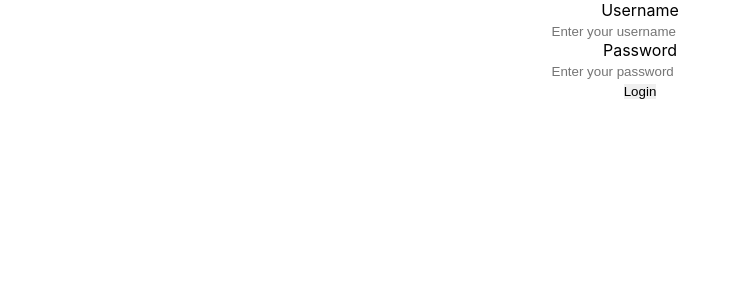
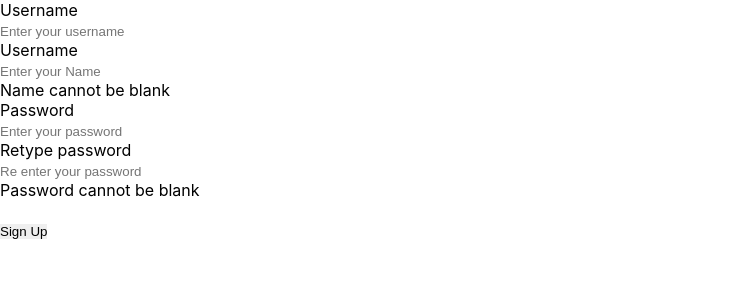
Before and after one commit to NghiemQuangCuong/todoreact, a React (Create React App) app: page / in a window 1280 px wide. Shown: the top 300 px of the page, without its empty margins (0-741 px from the left). Built offline with nearby package versions, Linux system fonts and the light colour scheme.

Commit message:
Fix register page

```diff
--- a/src/Components/Login.js
+++ b/src/Components/Login.js
@@ -37,14 +37,14 @@ class Login extends React.Component
         console.log('Password');
         console.log(this.state.password);
 
-        const usernameValid = !!this.state.username;
-        const passwordValid = !!this.state.password;
-        // Update the messages
-        this.setState({usernameValid, passwordValid});
+        // const usernameValid = !!this.state.username;
+        // const passwordValid = !!this.state.password;
+        // // Update the messages
+        // this.setState({usernameValid, passwordValid});
 
-        if (usernameValid && passwordValid) {
-            // If the username & password are both valid, submit the form...
-        }
+        // if (usernameValid && passwordValid) {
+        //     // If the username & password are both valid, submit the form...
+        // }
     }
 
     render()
--- a/src/Components/Register.js
+++ b/src/Components/Register.js
@@ -1,12 +1,70 @@
-import React from 'react';
-import '../CSS/Register.css';
+import React, {useState} from 'react';
+import '../CSS/Login.css';
 
-class Register extends React.Component
+class Login extends React.Component
 {
     constructor(props)
     {
         super(props);
         this.props = props;
+        this.onUsernameChange = this.onUsernameChange.bind(this);
+        this.onNameChange = this.onNameChange.bind(this);
+        this.onPasswordChange = this.onPasswordChange.bind(this);
+        this.onRepasswordChange = this.onRepasswordChange.bind(this);
+        this.sendInfo = this.sendInfo.bind(this);
+
+        this.state = {
+            usernameValid: true,
+            passwordValid: true,
+        };
+    }
+
+    onUsernameChange(e) {
+        this.setState({
+            username: e.target.value,
+            usernameValid: !!e.target.value
+        });
+    }
+
+    onNameChange(e) {
+        this.setState({
+            name: e.target.value,
+            nameValid: !!e.target.value
+        });
+    }
+
+    onPasswordChange(e) {
+        this.setState({
+            password: e.target.value,
+            passwordValid: !!e.target.value
+        });
+    }
+
+    onRepasswordChange(e) {
+        this.setState({
+            repassword: e.target.value,
+            repasswordValid: !!e.target.value
+        });
+    }
+
+    sendInfo() {
+        console.log('Username:');
+        console.log(this.state.username);
+
+        console.log('Username:');
+        console.log(this.state.username);
+
+        console.log('Password');
+        console.log(this.state.password);
+
+        // const usernameValid = !!this.state.username;
+        // const passwordValid = !!this.state.password;
+        // // Update the messages
+        // this.setState({usernameValid, passwordValid});
+
+        // if (usernameValid && passwordValid) {
+        //     // If the username & password are both valid, submit the form...
+        // }
     }
 
     render()
@@ -15,18 +73,27 @@ class Register extends React.Component
         return (
             <div className='signupform'>
                 <p>Username</p>
-                <input type="text" className="username" id="username" name="username" placeholder="Enter your username"/>
-                <p>Name</p>
-                <input type="text" className="name" id="name" name="name" placeholder="Enter your Name"/>
+                <input type="text" className="username" id="username" name="username" onInput={this.onUsernameChange} placeholder="Enter your username"/>
+                {!this.state.usernameValid && <p>Username cannot be blank</p>}
+
+                <p>Username</p>
+                <input type="text" className="name" id="name" name="name" onInput={this.onNameChange} placeholder="Enter your Name"/>
+                {!this.state.nameValid && <p>Name cannot be blank</p>}
+
                 <p>Password</p>
-                <input type="password" className="password" id="password" name="password" placeholder="Enter your password" type="password"/>
-                <p>Retype Password</p>
-                <input type="repassword" className="repassword" id="repassword" name="repassword" placeholder="Enter your password" type="password"/>
+                <input type="password" className="password" id="password" name="password" onInput={this.onPasswordChange} placeholder="Enter your password" type="password"/>
+                {!this.state.passwordValid && <p>Password cannot be blank</p>}
+
+                <p>Retype password</p>
+                <input type="repassword" className="repassword" id="repassword" name="repassword" onInput={this.onRepasswordChange} placeholder="Re enter your password" type="password"/>
+                {!this.state.repasswordValid && <p>Password cannot be blank</p>}
+
                 <br/>
-                <button onClick={this.sendInfo} type="button">Login</button>
+
+                <button onClick={this.sendInfo} type="submit">Sign Up</button>
             </div>
         )
     }
 }
 
-export default Register;
+export default Login;
--- a/src/index.js
+++ b/src/index.js
@@ -4,10 +4,11 @@ import './index.css';
 import App from './App';
 import reportWebVitals from './reportWebVitals';
 import Login from './Components/Login';
+import Register from './Components/Register';
 
 ReactDOM.render(
   <React.StrictMode>
-    <Login />
+    <Register />
   </React.StrictMode>,
   document.getElementById('root')
 );
```
